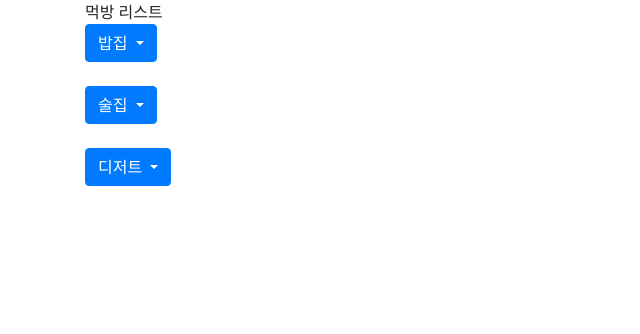
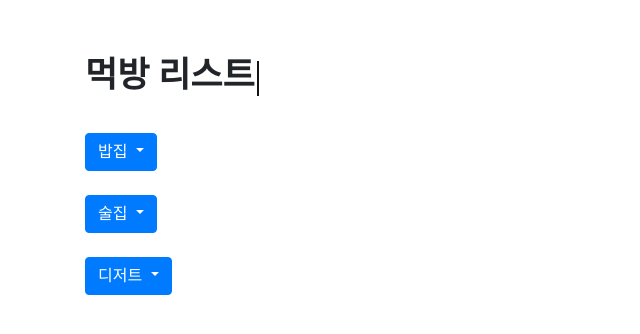
Before and after one commit to oknplm00/oknplm00.github.io, a plain HTML site: page index.html in a window 1280 px wide. Shown: the whole page, without its empty margins (0-640 px from the left). Drawn offline with nearby package versions, Linux system fonts and the light colour scheme; a web font is replaced by a local one.

Commit message:
Add files via upload

```diff
--- a/assets/css/style.css
+++ b/assets/css/style.css
@@ -1,5 +1,4 @@
-@import url('https://fonts.googleapis.com/css?family=Noto+Sans');
-  body		{ font-family: "Noto Sans"; }
+body		{ font-family: 'NanumSquare', sans-serif }
 .normal		{ font-weight: 400 }
 .bold		{ font-weight: 700 }
 .bolder		{ font-weight: 800 }
@@ -113,3 +112,46 @@ body, html {
     margin-bottom: auto;
     height: 100%;
 }
+		section{
+			display: inline-block;
+		}
+
+@import url('https://cdn.jsdelivr.net/gh/orioncactus/pretendard/dist/web/static/pretendard-dynamic-subset.css');/* regular-400, medium-500, semibold-600, bold-700 */
+
+body,html {height:100%;margin:0;padding:0}
+ul, li, dl, dt, dd, p, span{margin:0;padding:0}
+a{text-decoration:none}
+li{list-style:none}
+a{text-decoration:none}
+*, :after, :before{-webkit-box-sizing:border-box;-moz-box-sizing:border-box;box-sizing:border-box}
+
+.typing-container {
+  font-size: 35px;
+  font-weight:700;
+  font-family:'Pretendard';
+  margin-top: 50px;
+  margin-bottom: 30px;
+  width:450px;
+  word-break:keep-all
+}
+
+#cursor {
+  border-left: 2px solid #000;
+  animation: blink 0.7s infinite;
+  display: inline-block;
+  margin-left: 2px;
+  height: 35px;
+  vertical-align: middle;
+}
+
+@keyframes blink {
+  0% {
+    opacity: 1;
+  }
+  50% {
+    opacity: 0;
+  }
+  100% {
+    opacity: 1;
+  }
+}
```
